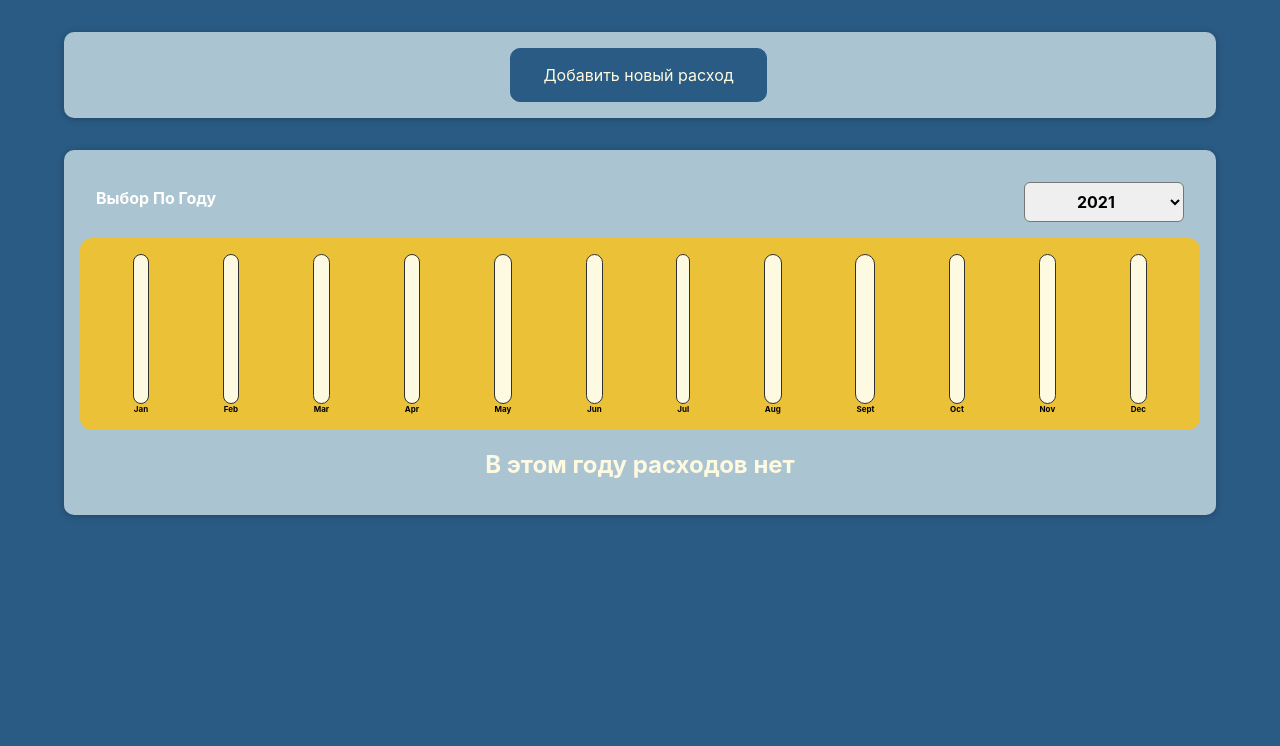
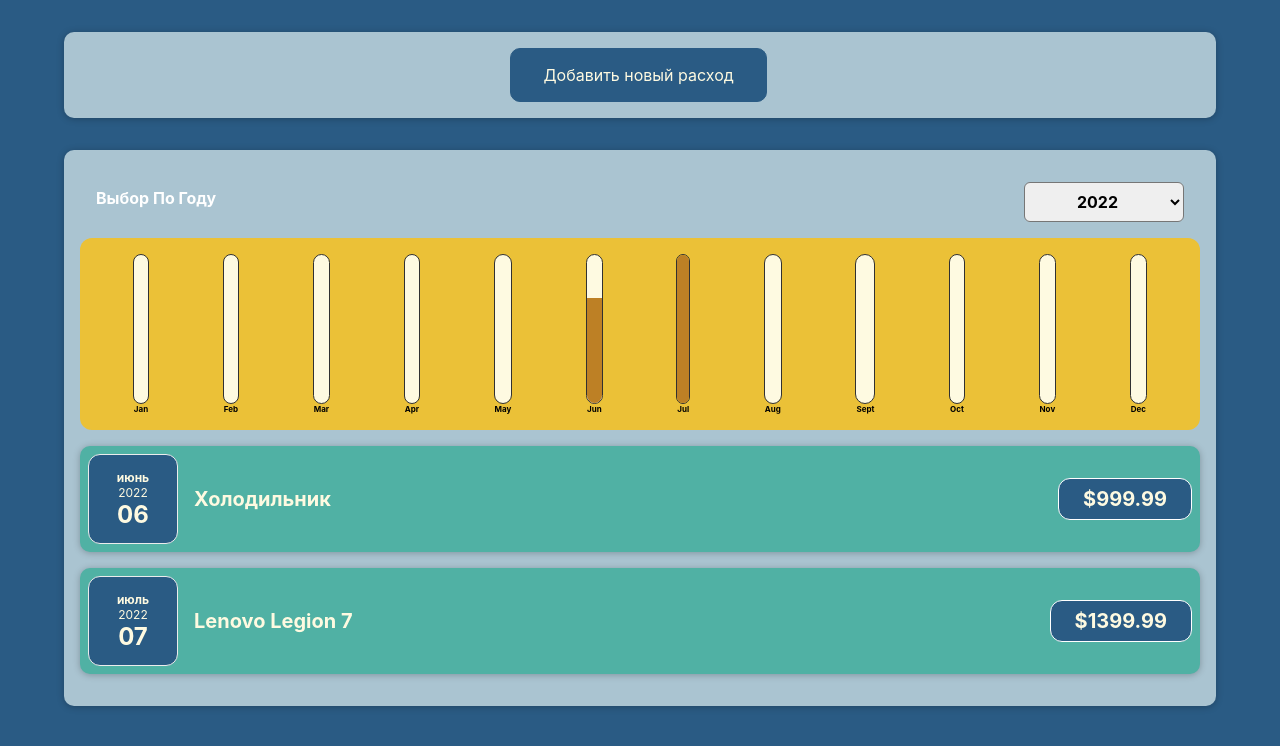
Before and after one commit to metal-reigns/MoneyFlow, a React (Create React App) app: page / in a window 1280 px wide. Shown: the top 746 px of the page. Built offline with nearby package versions, Linux system fonts and the light colour scheme.

Commit message:
FinishUpdClr

```diff
--- a/src/components/Costs/Costs.js
+++ b/src/components/Costs/Costs.js
@@ -6,7 +6,7 @@ import CostList from "./CostList";
 import CostsDiagram from "./CostsDiagram";
 
 function Costs(props) {
-  const [selectedYear, setSelectedYear] = useState("2021");
+  const [selectedYear, setSelectedYear] = useState("2022");
 
   const yearChangeHandler = (year) => {
     setSelectedYear(year);
```
